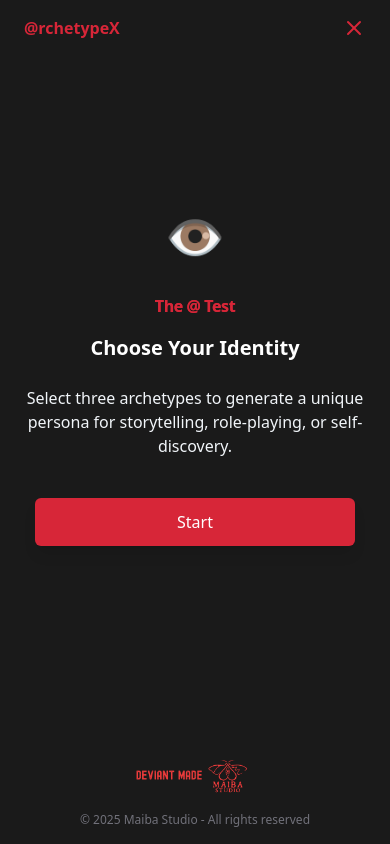
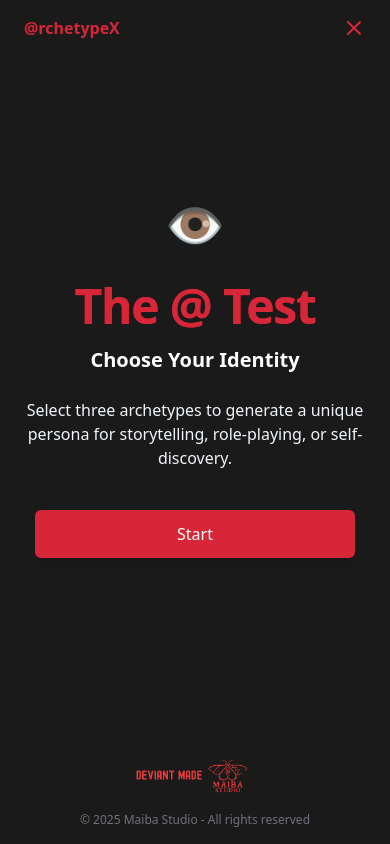
Before and after one commit to MAIBA-Studio/the-archetype-test, a React (Vite) app: page / in a window 390 px wide. Built offline with nearby package versions, Linux system fonts and the light colour scheme.

Commit message:
Visual edit in Lovable
Edited UI in Lovable

```diff
--- a/src/pages/Index.tsx
+++ b/src/pages/Index.tsx
@@ -15,7 +15,7 @@ const Index = () => {
             <div className="text-5xl sm:text-6xl animate-float">👁️</div>
           </div>
 
-          <h1 className="sm:text-4xl font-bold mb-4 tracking-tight bg-gradient-to-r from-crimson to-crimson/80 bg-clip-text animate-fade-in text-[D72638] text-[#d72638]">The @ Test</h1>
+          <h1 className="sm:text-4xl font-bold mb-4 tracking-tight bg-gradient-to-r from-crimson to-crimson/80 bg-clip-text animate-fade-in text-[#d72638] text-5xl">The @ Test</h1>
 
           <h2 className="text-xl sm:text-2xl font-semibold mb-6 animate-fade-in [animation-delay:100ms] text-white">Choose Your Identity</h2>
 
```
